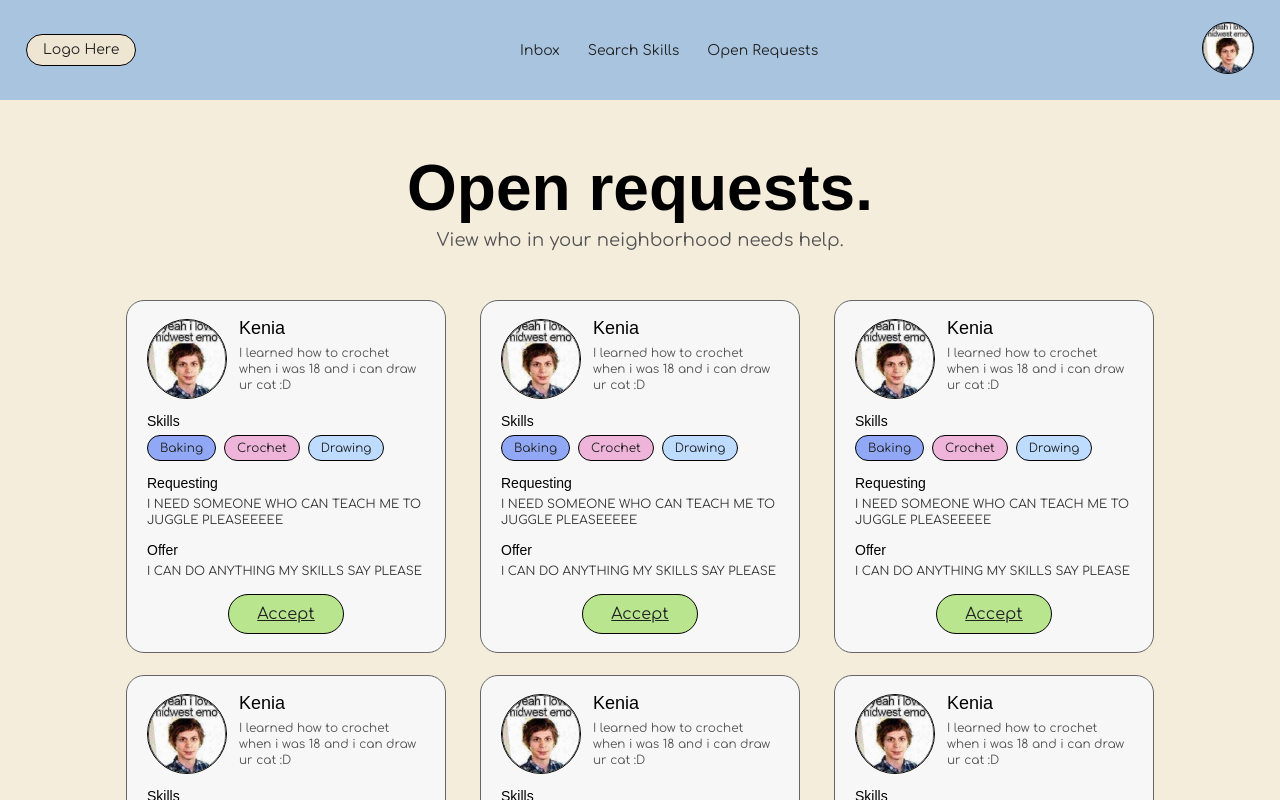
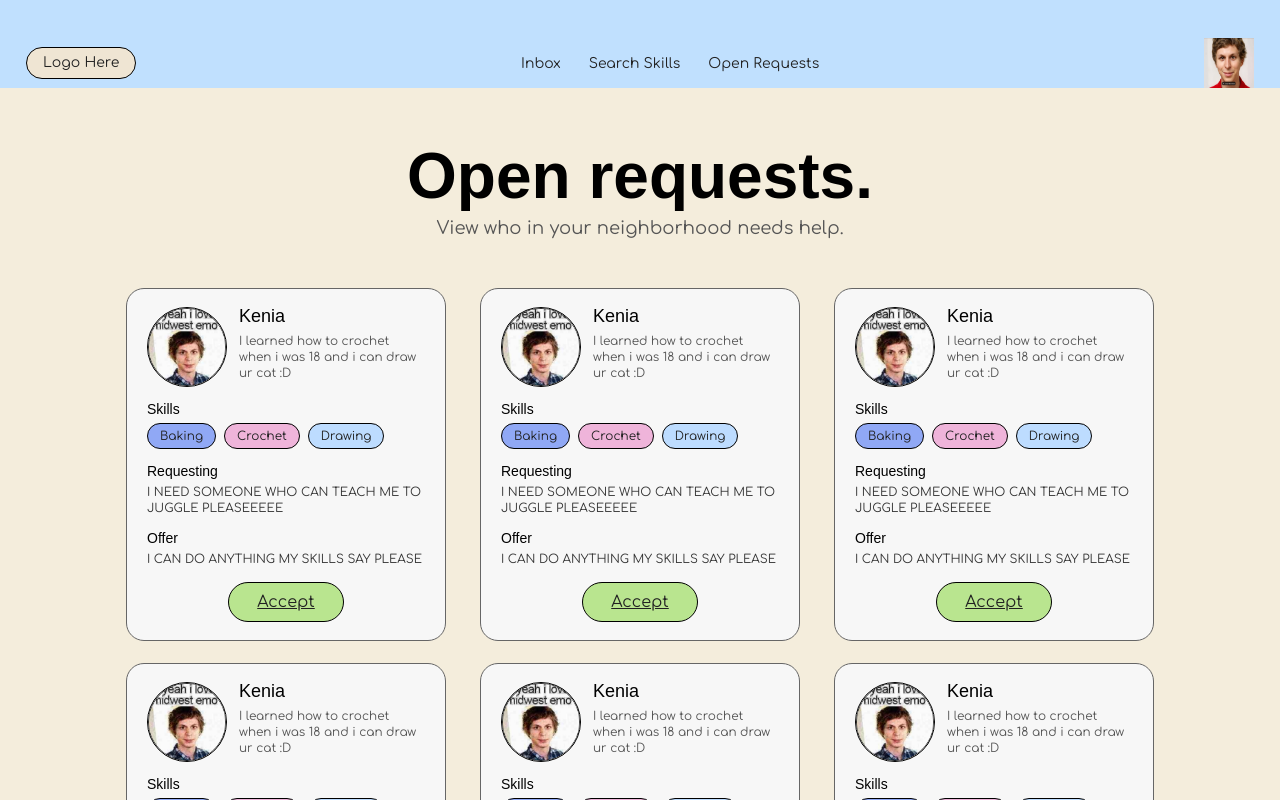
Before and after one commit to AthenaHacks2026/demo-repository, a React app in the folder frontend/: page /open-requests in a window 1280 px wide. Shown: the top 800 px of the page. Built offline with nearby package versions, Linux system fonts and the light colour scheme; the HTML template or start-up script is replaced by a standard one; a web font is replaced by a local one.

Commit message:
Changed Header

```diff
--- a/frontend/src/Components/Login_Header.jsx
+++ b/frontend/src/Components/Login_Header.jsx
@@ -1,4 +1,4 @@
-import "../styles/Home.css";
+/*import "../styles/Home.css";
 import "../styles/Header.css";
 import { Link } from "react-router-dom";
 import userImg from "../assets/temp_img.png";
@@ -24,4 +24,4 @@ function SignedOut_Header() {
     </header>
   );
 }
-export default SignedOut_Header;
+export default SignedOut_Header;*/
--- a/frontend/src/Components/SignedOut_Header.jsx
+++ b/frontend/src/Components/SignedOut_Header.jsx
@@ -1,4 +1,4 @@
-import "../styles/Home.css";
+/*import "../styles/Home.css";
 import "../styles/Header.css";
 import { Link } from "react-router-dom";
 import star1 from "../assets/star1.png";
@@ -21,4 +21,4 @@ function SignedOut_Header() {
     </header>
   );
 }
-export default SignedOut_Header;
+export default SignedOut_Header;*/
--- a/frontend/src/Components2/LoggedInNavbar.jsx
+++ b/frontend/src/Components2/LoggedInNavbar.jsx
@@ -1,33 +1,27 @@
+import "../styles/Home.css";
+import "../styles/Header.css";
 import { Link } from "react-router-dom";
+import userImg from "../assets/temp_img.png";
+import star1 from "../assets/star1.png";
+
+import star2 from "../assets/star2.png";
+import star3 from "../assets/star3.png";
 import profilePic from "../assets/image.png";
 
-function LoggedInNavbar({ active = "" }) {
+function LoggedInNavbar() {
   return (
-    <nav className="logged-navbar">
-      <div className="logo-box">Logo Here</div>
+    <header className="navbar">
+        <div className="logo-box">Logo Here</div>
 
-      <div className="logged-nav-center">
-        <Link to="/inbox" className={active === "inbox" ? "active-link" : ""}>
-          Inbox
-        </Link>
+        <nav className="nav-menu">
+            <Link to="/">Inbox</Link>
+            <Link to="/">Search Skills</Link>
+            <Link to="/services">Open Requests</Link>
+      </nav>
 
-        <Link to="/search" className={active === "search" ? "active-link" : ""}>
-          Search Skills
-        </Link>
+      <img src={userImg} alt="Placeholder" width="50" height="50"/>
 
-        <Link
-          to="/open-requests"
-          className={active === "requests" ? "active-link" : ""}
-        >
-          Open Requests
-        </Link>
-      </div>
-
-      <div className="logged-profile">
-        <img src={profilePic} alt="Profile" className="nav-profile-img" />
-      </div>
-    </nav>
+    </header>
   );
 }
-
 export default LoggedInNavbar;
--- a/frontend/src/Components2/Navbar.jsx
+++ b/frontend/src/Components2/Navbar.jsx
@@ -1,23 +1,24 @@
+import "../styles/Home.css";
+import "../styles/Header.css";
 import { Link } from "react-router-dom";
+import star1 from "../assets/star1.png";
+import star2 from "../assets/star2.png";
+import star3 from "../assets/star3.png";
+import profilePic from "../assets/image.png";
 
 function Navbar() {
   return (
-    <nav className="navbar">
-      <div className="logo-box">Skill Swap</div>
+    <header className="navbar">
+      <div className="logo-box">Logo Here</div>
 
-      <div className="nav-menu">
+      <nav className="nav-menu">
         <Link to="/">Home</Link>
         <Link to="/">About</Link>
         <Link to="/services">Skills</Link>
-
-        <Link to="/signup" className="login-btn">
-          Sign Up
-        </Link>
-
+        <Link to="/profile">Sign Up</Link>
         <button className="login-btn">Login</button>
-      </div>
-    </nav>
+      </nav>
+    </header>
   );
 }
-
 export default Navbar;
```
